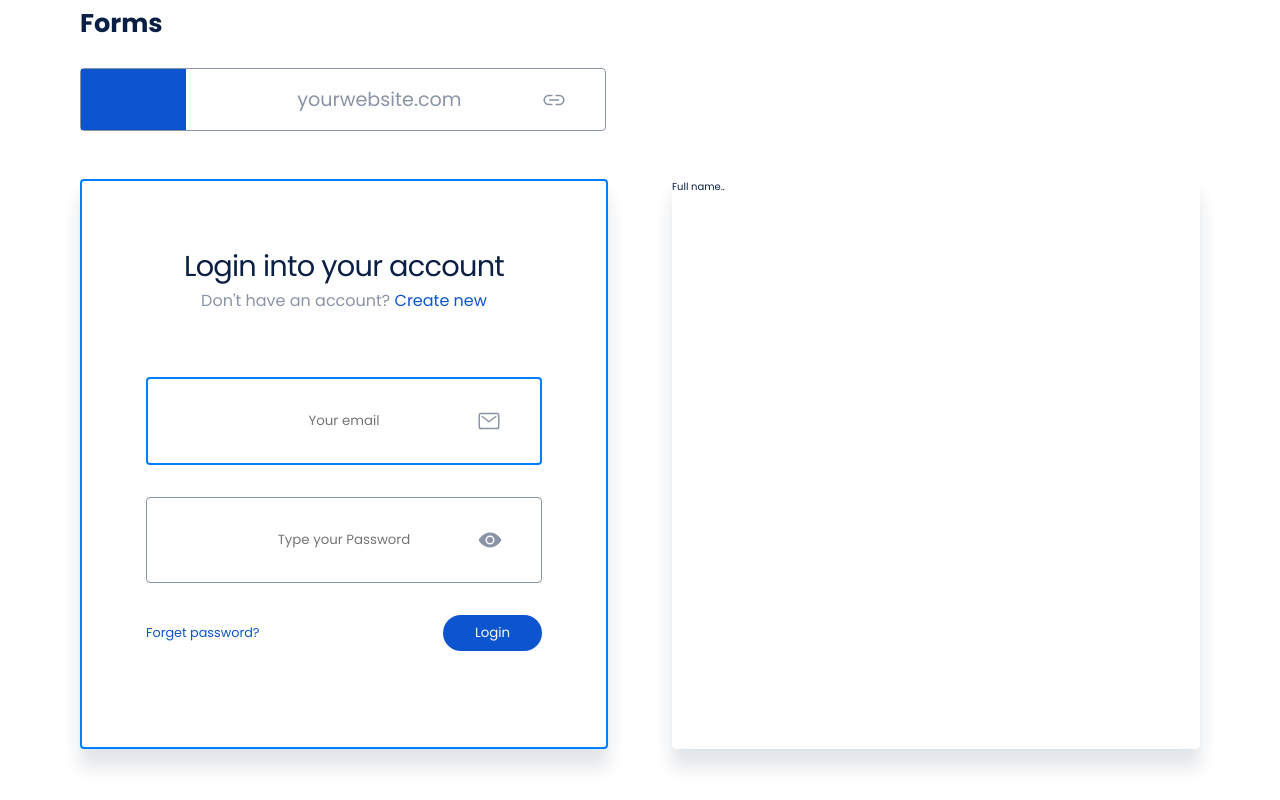
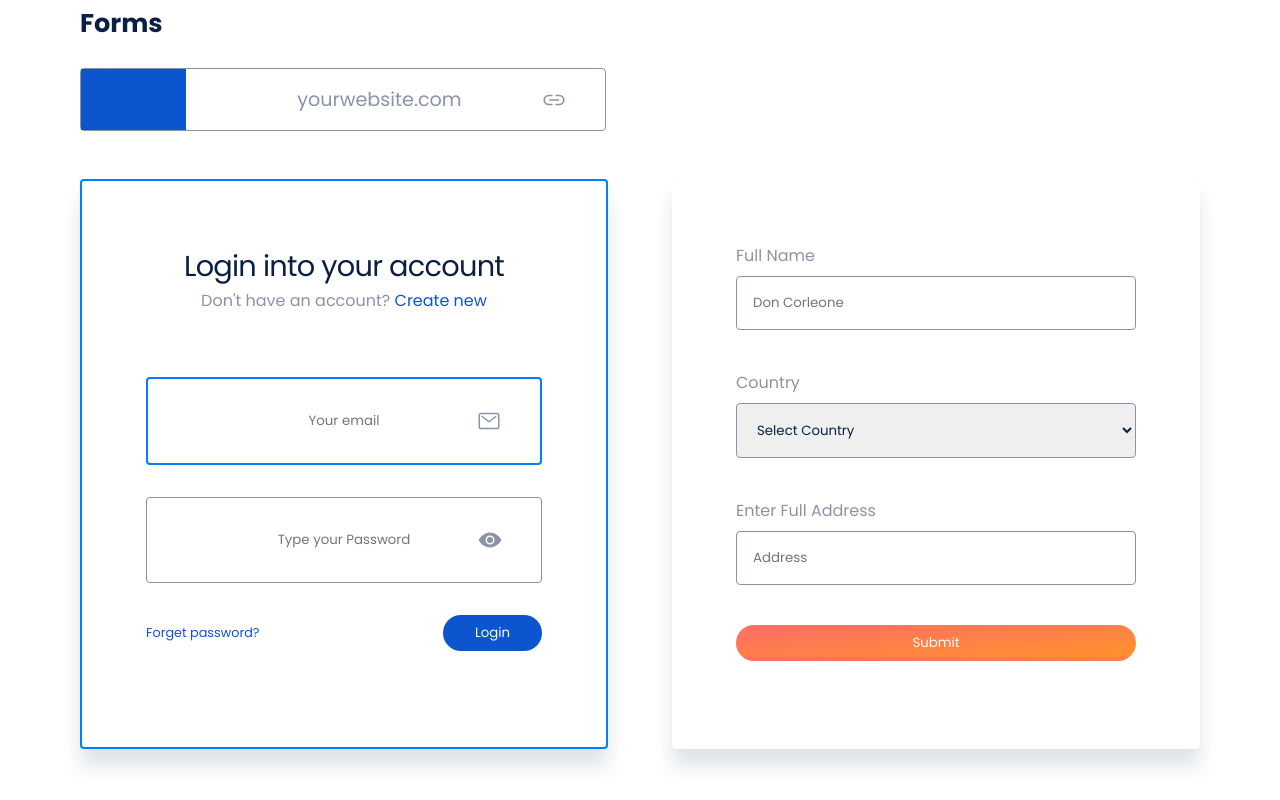
Before and after one commit to Leroii-Wess/Design-Components, a plain HTML site: page index.html in a window 1280 px wide. Shown: the part 1816-2616 px from the top of the page. Drawn offline with nearby package versions, Linux system fonts and the light colour scheme.

Commit message:
Complete Components

```diff
--- a/index.html
+++ b/index.html
@@ -249,7 +249,44 @@
             </form>
           </div>
 
-          <div class="details-form">Full name..</div>
+          <div class="details-box">
+            <form class="details-form">
+              <div>
+                <label for="full-name">Full Name</label>
+                <input
+                  id="full-name"
+                  type="text"
+                  class="full-name"
+                  placeholder="Don Corleone"
+                  required
+                />
+              </div>
+
+              <div>
+                <label for="country">Country</label>
+                <select id="country" class="country">
+                  <option value="">Select Country</option>
+                  <option value="nigeria">Nigeria</option>
+                  <option value="benin-rep">Benin Republic</option>
+                  <option value="ghana">Ghana</option>
+                  <option value="senegal">Senegal</option>
+                </select>
+              </div>
+
+              <div>
+                <label for="full-address">Enter Full Address</label>
+                <input
+                  id="full-address"
+                  type="text"
+                  class="full-address"
+                  placeholder="Address"
+                  required
+                />
+              </div>
+
+              <button class="btn submit-btn">Submit</button>
+            </form>
+          </div>
         </div>
       </section>
     </div>
--- a/style.css
+++ b/style.css
@@ -530,12 +530,6 @@ p {
   border: 2px solid #007fff;
 }
 
-.details-form {
-  box-shadow: 0px 0px 1px rgba(10, 31, 68, 0.1),
-    0px 18px 18px rgba(10, 31, 68, 0.12);
-  border-radius: 4px;
-}
-
 .login-header {
   font-size: 1.8rem;
   letter-spacing: -0.75px;
@@ -634,3 +628,42 @@ p {
   padding-left: 2rem;
   padding-right: 2rem;
 }
+
+/* DETAILS FORM */
+
+.details-box {
+  padding: 4rem;
+  box-shadow: 0px 0px 1px rgba(10, 31, 68, 0.1),
+    0px 18px 18px rgba(10, 31, 68, 0.12);
+  border-radius: 4px;
+}
+
+.details-form label {
+  font-size: 1rem;
+  color: #8a94a6;
+  display: block;
+  margin-bottom: 0.5rem;
+}
+
+.details-form input,
+.details-form select {
+  width: 100%;
+  padding: 1rem 1rem;
+  border: 1px solid #8a94a6;
+  border-radius: 4px;
+  margin-bottom: 2.5rem;
+  font-family: inherit;
+  color: #0a1f44;
+}
+
+.submit-btn {
+  width: 100%;
+  background: linear-gradient(to bottom right, #ff6b6b, #ff922b);
+  transition: all 0.3s linear, opacity 0.5s;
+  background-position: 0 -40px;
+}
+
+.submit-btn:hover {
+  background-position: 0 0;
+  background: linear-gradient(to bottom right, #fa5252, #fd7e14);
+}
```
